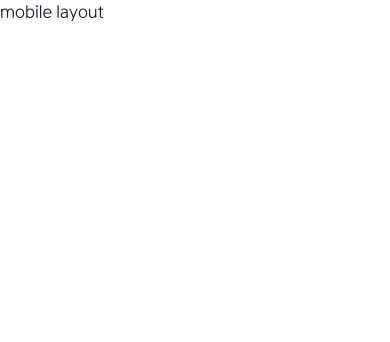
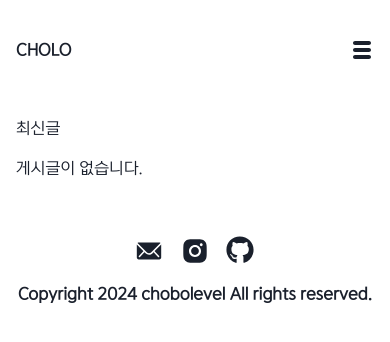
Before and after one commit to chobolevel/log-fe, a Next.js app: page / in a window 390 px wide. Shown: the top 342 px of the page. Built offline with nearby package versions, Linux system fonts and the light colour scheme; no server answers.

Commit message:
Feat: add mobile layout

```diff
--- a/src/components/layouts/MobileLayout/MobileLayout.tsx
+++ b/src/components/layouts/MobileLayout/MobileLayout.tsx
@@ -1,5 +1,7 @@
 import {Flex} from "@chakra-ui/react";
 import React from "react";
+import {MobileLayoutHeader} from "./MobileLayoutHeader";
+import { MobileLayoutFooter } from "./MobileLayoutFooter"
 
 interface DefaultLayoutProps {
   children?: React.ReactNode;
@@ -7,7 +9,11 @@ interface DefaultLayoutProps {
 
 const MobileLayout = ({children}: DefaultLayoutProps) => {
   return (
-    <Flex>mobile layout</Flex>
+    <Flex w={"100%"} direction={"column"}>
+      <MobileLayoutHeader />
+      {children}
+      <MobileLayoutFooter />
+    </Flex>
   );
 };
 
--- /dev/null
+++ b/src/components/layouts/MobileLayout/MobileLayoutFooter/MobileLayoutFooter.tsx
@@ -0,0 +1,45 @@
+import {Flex, Link, Text} from "@chakra-ui/react";
+import {IoIosMail} from "react-icons/io";
+import {AiFillInstagram} from "react-icons/ai";
+import {FaGithub} from "react-icons/fa";
+import {CSSProperties} from "react";
+
+const iconBoxStyle: CSSProperties = {
+  width: 30,
+  height: 30,
+  overflow: "hidden",
+  cursor: "pointer",
+};
+
+const MobileLayoutFooter = () => {
+  return (
+    <Flex as={"footer"} direction={"column"} align={"center"} gap={4} py={10}>
+      <Flex gap={4}>
+        <Link style={iconBoxStyle} href={"mailto:rodaka123@naver.com"}>
+          <IoIosMail size={30} />
+        </Link>
+        <Link
+          style={iconBoxStyle}
+          href={
+            "https://www.instagram.com/kkkij_0_0?igsh=NXpqaHNweThkZHJ5&utm_source=qr"
+          }
+          target={"_blank"}
+        >
+          <AiFillInstagram size={30} />
+        </Link>
+        <Link
+          style={iconBoxStyle}
+          href={"https://github.com/chobolevel"}
+          target={"_blank"}
+        >
+          <FaGithub size={28} />
+        </Link>
+      </Flex>
+      <Flex gap={4}>
+        <Text fontWeight={"bold"}>Copyright 2024 chobolevel All rights reserved.</Text>
+      </Flex>
+    </Flex>
+  )
+}
+
+export default MobileLayoutFooter
--- /dev/null
+++ b/src/components/layouts/MobileLayout/MobileLayoutFooter/index.ts
@@ -0,0 +1 @@
+export { default as MobileLayoutFooter } from "./MobileLayoutFooter"
--- /dev/null
+++ b/src/components/layouts/MobileLayout/MobileLayoutHeader/MobileLayoutHeader.tsx
@@ -0,0 +1,54 @@
+import {Flex, Menu, MenuButton, MenuItem, MenuList, Text} from "@chakra-ui/react";
+import {CSSProperties} from "react";
+import {useSafePush} from "@/hooks";
+import {toUrl} from "@/utils";
+import {PageRoutes} from "@/constants";
+import {TiThMenu} from "react-icons/ti";
+import {useGetMe, useLogout} from "@/apis";
+
+const linkStyle: CSSProperties = {
+  fontSize: "lg",
+  fontWeight: "bold",
+  cursor: "pointer",
+};
+
+const MobileLayoutHeader = () => {
+  const { push } = useSafePush()
+
+  const { data: me } = useGetMe()
+  const logout = useLogout()
+
+  return (
+   <Flex as={"header"} h={100} justify={"space-between"} align={"center"} px={4}>
+     <Flex>
+       <Text style={linkStyle} onClick={() => {
+         push(toUrl(PageRoutes.Home))
+       }}>
+         CHOLO
+       </Text>
+     </Flex>
+     <Flex gap={2}>
+       <Menu>
+         <MenuButton>
+           <TiThMenu size={24} />
+         </MenuButton>
+         <MenuList>
+           {me ? <MenuItem fontWeight={'bold'} onClick={() => {
+             logout()
+           }}>LOGOUT</MenuItem> : <MenuItem fontWeight={"bold"} onClick={() => {
+             push(toUrl(PageRoutes.SignIn))
+           }}>LOGIN</MenuItem>}
+           <MenuItem fontWeight={"bold"} onClick={() => {
+             push(toUrl(PageRoutes.Posts))
+           }}>ARCHIVE</MenuItem>
+           <MenuItem fontWeight={"bold"} onClick={() => {
+             push(toUrl(PageRoutes.Tags))
+           }}>TAGS</MenuItem>
+         </MenuList>
+       </Menu>
+     </Flex>
+   </Flex>
+  )
+}
+
+export default MobileLayoutHeader
--- /dev/null
+++ b/src/components/layouts/MobileLayout/MobileLayoutHeader/index.ts
@@ -0,0 +1 @@
+export { default as MobileLayoutHeader } from "./MobileLayoutHeader"
--- a/src/components/layouts/MobileLayout/index.ts
+++ b/src/components/layouts/MobileLayout/index.ts
@@ -1 +1,3 @@
 export {default as MobileLayout} from "./MobileLayout";
+export { MobileLayoutHeader } from "./MobileLayoutHeader"
+export { MobileLayoutFooter } from "./MobileLayoutFooter"
```
